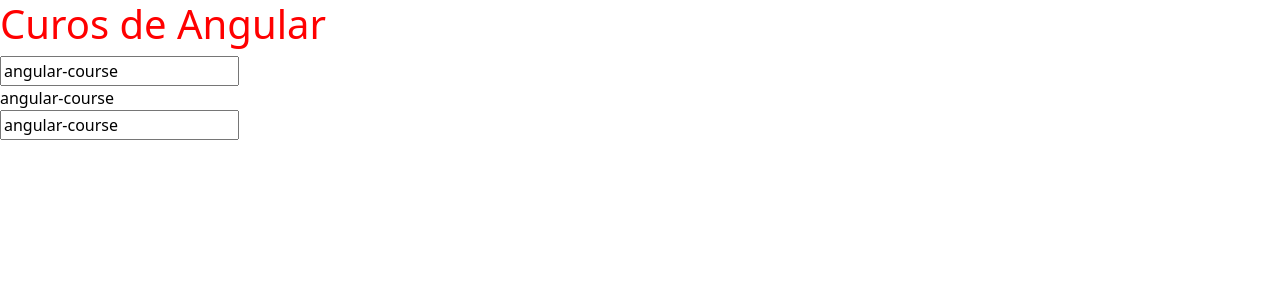
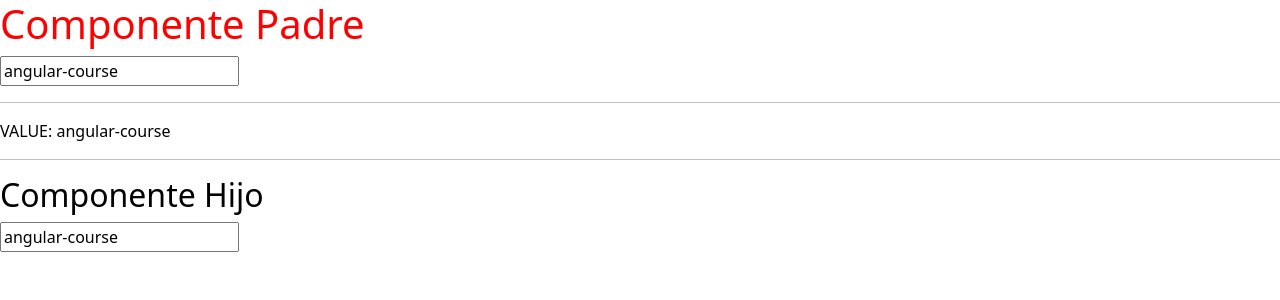
Before and after one commit to Rjchi/angular-course, an Angular app: page / in a window 1280 px wide. Shown: the top 300 px of the page. Built offline with nearby package versions, Linux system fonts and the light colour scheme.

Commit message:
emitir/escuchar eventos al componente padre

```diff
--- a/src/app/app.component.html
+++ b/src/app/app.component.html
@@ -1,5 +1,5 @@
 <main>
-  <h1>Curos de Angular</h1>
+  <h1>Componente Padre</h1>
 
   <input type="text" [(ngModel)]="title">
 
@@ -23,6 +23,11 @@
 
   <!-- <app-form-reactivo></app-form-reactivo> -->
 
-  <app-children [title]="title"></app-children>
+  <!-- EN EVENT QUEDA ALMACENADA LA INFORMACION QUE ESTAMOS MANDANDO DESDE EL COMPONENTE HIJO -->
+  <!-- titleChange ES EL EVENTO QUE ESTAMOS ESCUCHANDO -->
+  <!-- <app-children [title]="title" (titleChange)="title = $event"></app-children> -->
+
+  <!-- ESTA ES LA FORMA SIMPLIFICADA DE LO ANTERIOR -->
+  <app-children [(title)]="title"></app-children>
 
 </main>
--- a/src/app/children/children.component.html
+++ b/src/app/children/children.component.html
@@ -1,4 +1,8 @@
 <div>
-  <div>{{title}}</div>
-  <input type="text" [(ngModel)]="title">
+  <hr>
+  <div>VALUE: {{title}}</div>
+  <hr>
+  <h2>Componente Hijo</h2>
+  <!-- Este evento se emite cada que hacemos click en el input -->
+  <input type="text" (keyup)="emitTitleChange()" [(ngModel)]="title">
 </div>
--- a/src/app/children/children.component.ts
+++ b/src/app/children/children.component.ts
@@ -3,15 +3,32 @@
  -----------------------------------------------------------------------------------*/
 import { Component, Input } from '@angular/core';
 
+/**----------------------------------------------------
+  * |  Con esto podemos crear un evento personalizado
+  * |   Y emitirlo con output
+  ---------------------------------------------------*/
+import { EventEmitter, Output } from '@angular/core';
+
 @Component({
   selector: 'app-children',
   templateUrl: './children.component.html',
-  styleUrls: ['./children.component.css']
+  styleUrls: ['./children.component.css'],
 })
 export class ChildrenComponent {
-
   /**------------------------------------------------------------
    * |  Debemos especificar cual es el parametro que esperamos
    ------------------------------------------------------------*/
   @Input() title?: string;
+
+  /**---------------------------------------------------------------
+   * |  Creamos un nuevo evento y lo emitimos al componente padre
+   ---------------------------------------------------------------*/
+  @Output() titleChange = new EventEmitter<string>();
+
+  /**-------------------------------------------------------------
+   * |  Le indicamos cuando queremos que se dispare el evento
+   -------------------------------------------------------------*/
+  emitTitleChange() {
+    this.titleChange.emit(this.title)
+  }
 }
```
